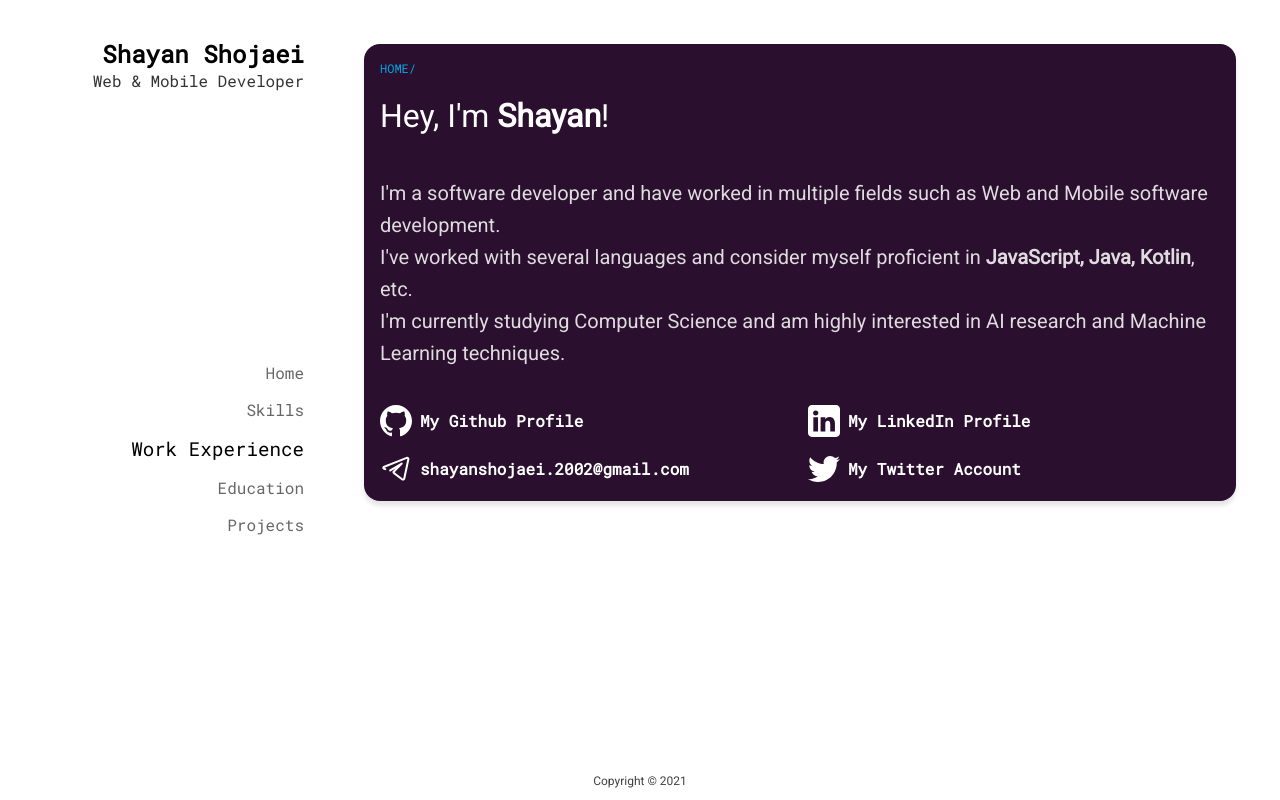
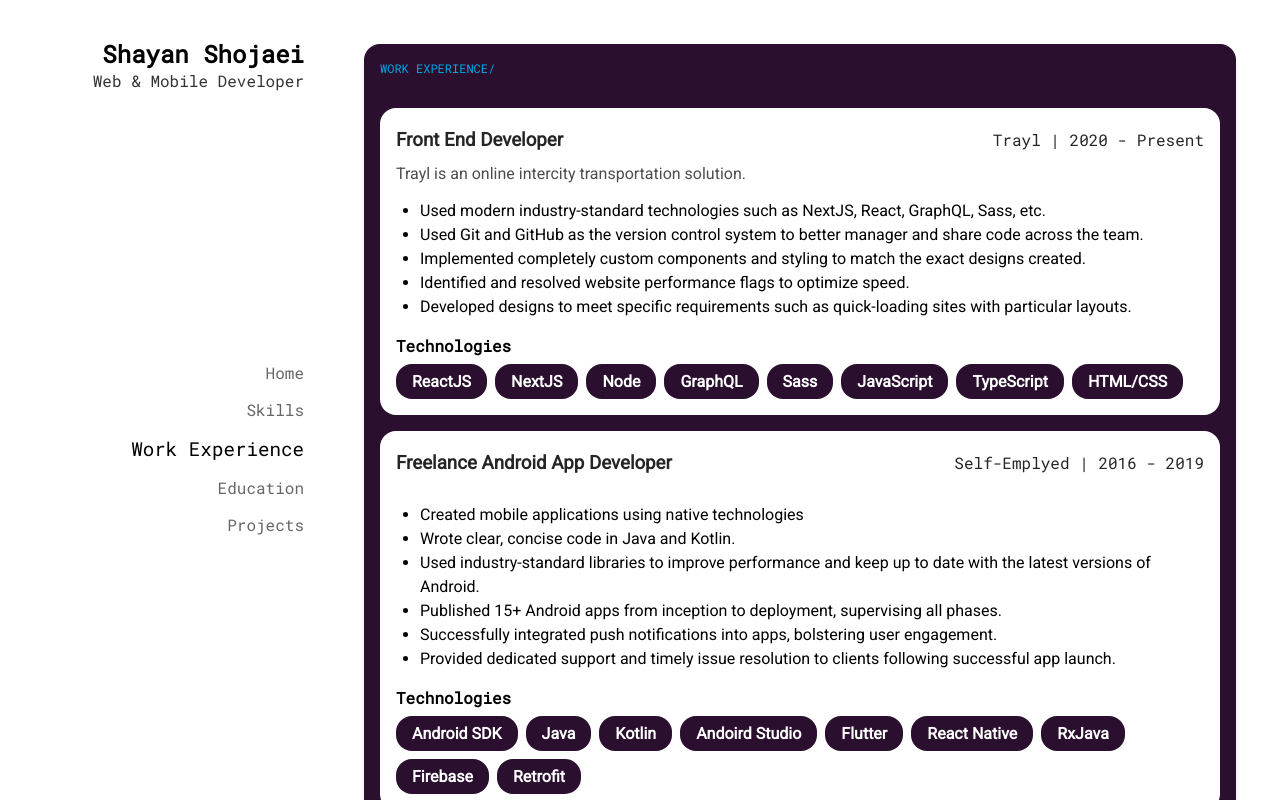
Before and after one commit to shayan-shojaei/portfolio, a React (Create React App) app: page /work in a window 1280 px wide. Built offline with nearby package versions, Linux system fonts and the light colour scheme; the HTML template or start-up script is replaced by a standard one.

Commit message:
feat: implement work experience page

```diff
--- a/src/App.scss
+++ b/src/App.scss
@@ -11,6 +11,7 @@ body {
 	flex-flow: row nowrap;
 	height: 100vh;
 	width: 100%;
+	overflow: hidden;
 }
 
 .wrapper-nav {
@@ -18,26 +19,24 @@ body {
 	position: sticky;
 	position: -webkit-sticky;
 	top: 0;
-	bottom: 0;
 	left: 0;
 	width: 18rem;
 }
 .wrapper-container {
 	width: 100%;
 	flex: 1;
-	height: 100vh;
-	position: sticky;
-	position: -webkit-sticky;
+	overflow: auto;
 }
 
 footer {
-	position: absolute;
+	position: fixed;
 	bottom: 0.75rem;
 	right: 0;
 	left: 0;
 	text-align: center;
 	font-size: 0.75rem;
 	color: rgba($primary-text-color, 0.75);
+	z-index: -1;
 }
 
 @media (max-width: 1000px) {
@@ -66,8 +65,4 @@ footer {
 		height: auto;
 		position: static;
 	}
-
-	footer {
-		display: none;
-	}
 }
--- a/src/App.tsx
+++ b/src/App.tsx
@@ -5,6 +5,7 @@ import Home from './Components/Home/Home';
 import Projects from './Components/Projects/Projects';
 import Skills from './Components/Skills/Skills';
 import Education from './Education/Education';
+import Work from './Work/Work';
 
 function App() {
 	const NavItems = [
@@ -23,11 +24,14 @@ function App() {
 						<Route path="/skills" exact>
 							<Skills />
 						</Route>
-						<Route path="/projects" exact>
-							<Projects />
+						<Route path="/work" exact>
+							<Work />
 						</Route>
 						<Route path="/education" exact>
 							<Education />
+						</Route>
+						<Route path="/projects" exact>
+							<Projects />
 						</Route>
 						<Route path="/">
 							<Home />
--- a/src/Components/Nav/Nav.scss
+++ b/src/Components/Nav/Nav.scss
@@ -28,19 +28,13 @@ header {
 		display: none;
 	}
 }
-ul {
+nav ul {
 	display: flex;
 	flex-flow: column nowrap;
 	margin: auto 0;
 	width: 100%;
 	gap: 1rem;
 	overflow: hidden;
-}
-
-.list-open {
-	max-height: 350px;
-	margin: auto 1rem;
-}
 
 	li {
 		list-style: none;
@@ -54,6 +48,12 @@ li {
 				cursor: pointer;
 			}
 		}
+	}
+}
+
+.list-open {
+	max-height: 350px;
+	margin: auto 1rem;
 }
 
 .selected {
@@ -98,7 +98,7 @@ li {
 			justify-self: flex-end;
 		}
 	}
-	ul {
+	nav ul {
 		transition: max-height 200ms;
 		max-height: 0;
 		overflow: hidden;
--- a/src/Constants.scss
+++ b/src/Constants.scss
@@ -28,6 +28,9 @@ $secondary-text-color: #ffffff;
 }
 
 @media (max-width: 780px) {
+	.page {
+		padding-bottom: 2rem;
+	}
 	.page-content {
 		margin: 1rem;
 	}
--- /dev/null
+++ b/src/Work/Work.scss
@@ -0,0 +1,65 @@
+@import '../Constants.scss';
+@import '../Components/Skills/Skills.scss';
+
+.work {
+	display: flex;
+	flex-flow: column nowrap;
+	gap: 1rem;
+	margin: 2rem 0 0;
+}
+
+.work-item {
+	flex: 1;
+	background-color: $background-color;
+	border-radius: 1rem;
+	color: $primary-text-color;
+	padding: 1rem;
+	display: flex;
+	flex-flow: column nowrap;
+	justify-content: flex-start;
+	gap: 0.5rem;
+	&-description {
+		color: rgba($primary-text-color, 0.7);
+	}
+	p {
+		font-size: 1rem;
+		margin: 0;
+		display: flex;
+		flex-flow: row wrap;
+		justify-content: space-between;
+		h3 {
+			margin: 0;
+		}
+		span {
+			font-weight: 500;
+			font-family: 'Roboto Mono', monospace;
+		}
+	}
+	ul {
+		margin: 0;
+		line-height: 1.5rem;
+		padding: 0.5rem 1.5rem;
+	}
+}
+
+.work-chips {
+	display: flex;
+	flex-flow: row wrap;
+	gap: 0.5rem;
+
+	h4 {
+		margin: 0;
+		width: 100%;
+		font-size: 1rem;
+		font-family: 'Roboto Mono', monospace;
+	}
+}
+.work-chip {
+	@extend .chip;
+	background-color: $dark-primary-color;
+	color: $secondary-text-color;
+	&:hover {
+		background-color: $secondary-text-color;
+		color: $dark-primary-color;
+	}
+}
--- /dev/null
+++ b/src/Work/Work.tsx
@@ -0,0 +1,98 @@
+import './Work.scss';
+
+export default function Work() {
+	return (
+		<div className="page">
+			<div className="page-content">
+				<span className="page-route">work experience/</span>
+				<div className="work">
+					<WorkItem
+						title="Front End Developer"
+						organization="Trayl"
+						startYear="2020"
+						endYear="Present"
+						description="Trayl is an online intercity transportation solution."
+						points={[
+							'Used modern industry-standard technologies such as NextJS, React, GraphQL, Sass, etc.',
+							'Used Git and GitHub as the version control system to better manager and share code across the team.',
+							'Implemented completely custom components and styling to match the exact designs created.',
+							'Identified and resolved website performance flags to optimize speed.',
+							'Developed designs to meet specific requirements such as quick-loading sites with particular layouts.',
+						]}
+						technologies={[
+							'ReactJS',
+							'NextJS',
+							'Node',
+							'GraphQL',
+							'Sass',
+							'JavaScript',
+							'TypeScript',
+							'HTML/CSS',
+						]}
+					/>
+
+					<WorkItem
+						title="Freelance Android App Developer"
+						organization="Self-Emplyed"
+						startYear="2016"
+						endYear="2019"
+						points={[
+							'Created mobile applications using native technologies',
+							'Wrote clear, concise code in Java and Kotlin.',
+							'Used industry-standard libraries to improve performance and keep up to date with the latest versions of Android.',
+							'Published 15+ Android apps from inception to deployment, supervising all phases.',
+							'Successfully integrated push notifications into apps, bolstering user engagement.',
+							'Provided dedicated support and timely issue resolution to clients following successful app launch.',
+						]}
+						technologies={[
+							'Android SDK',
+							'Java',
+							'Kotlin',
+							'Andoird Studio',
+							'Flutter',
+							'React Native',
+							'RxJava',
+							'Firebase',
+							'Retrofit',
+						]}
+					/>
+				</div>
+			</div>
+		</div>
+	);
+}
+
+const WorkItem = (props: {
+	title: string;
+	organization: string;
+	startYear: string;
+	endYear: string;
+	description?: string;
+	points?: string[];
+	technologies?: string[];
+}) => (
+	<article className="work-item">
+		<p>
+			<h3>{props.title}</h3>
+			<span>
+				{props.organization} | {props.startYear} - {props.endYear}
+			</span>
+		</p>
+		<span className={'work-item-description'}>{props.description}</span>
+		{Array.isArray(props.points) && (
+			<ul>
+				{props.points.map((point) => (
+					<li>{point}</li>
+				))}
+			</ul>
+		)}
+		{Array.isArray(props.technologies) && (
+			<div className="work-chips">
+				<h4>Technologies</h4>
+				{props.technologies.map((tech) => (
+					<span className="work-chip">{tech}</span>
+				))}
+			</div>
+		)}
+	</article>
+);
```
Lines whose indentation alone changed are shown as unchanged.
